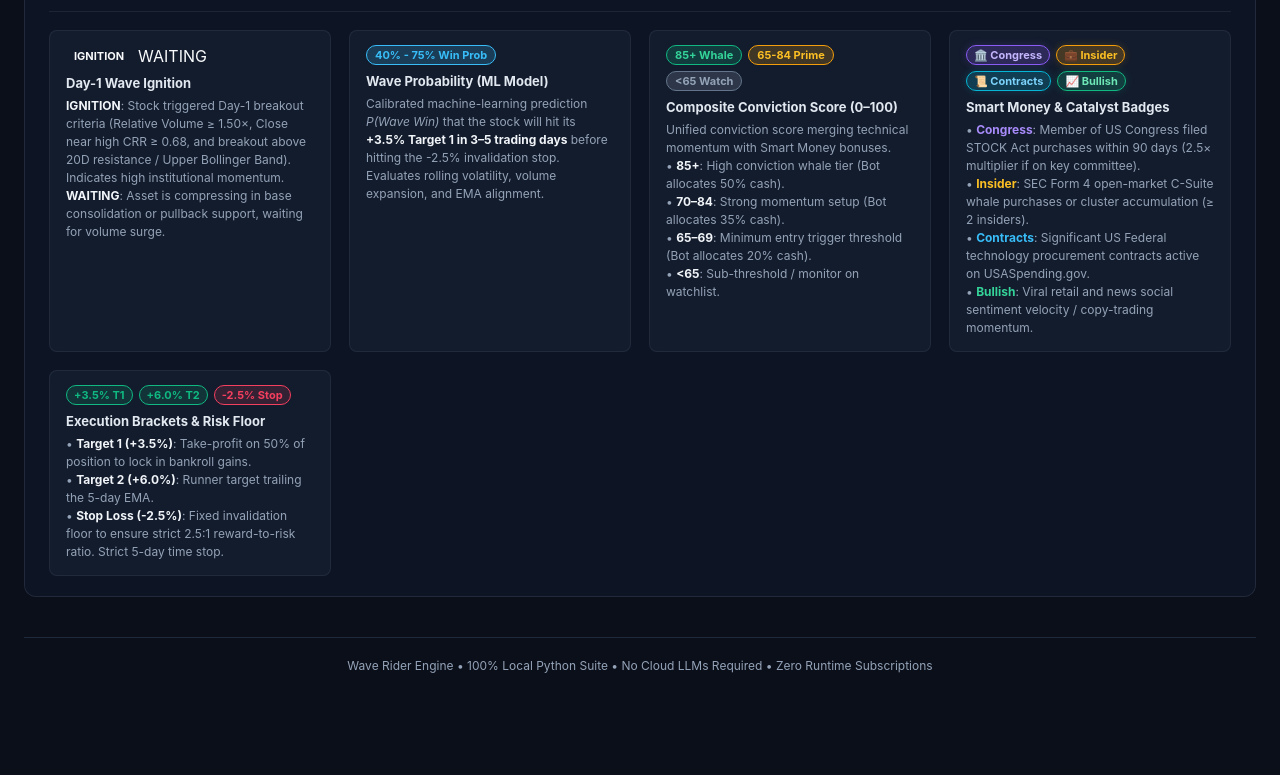
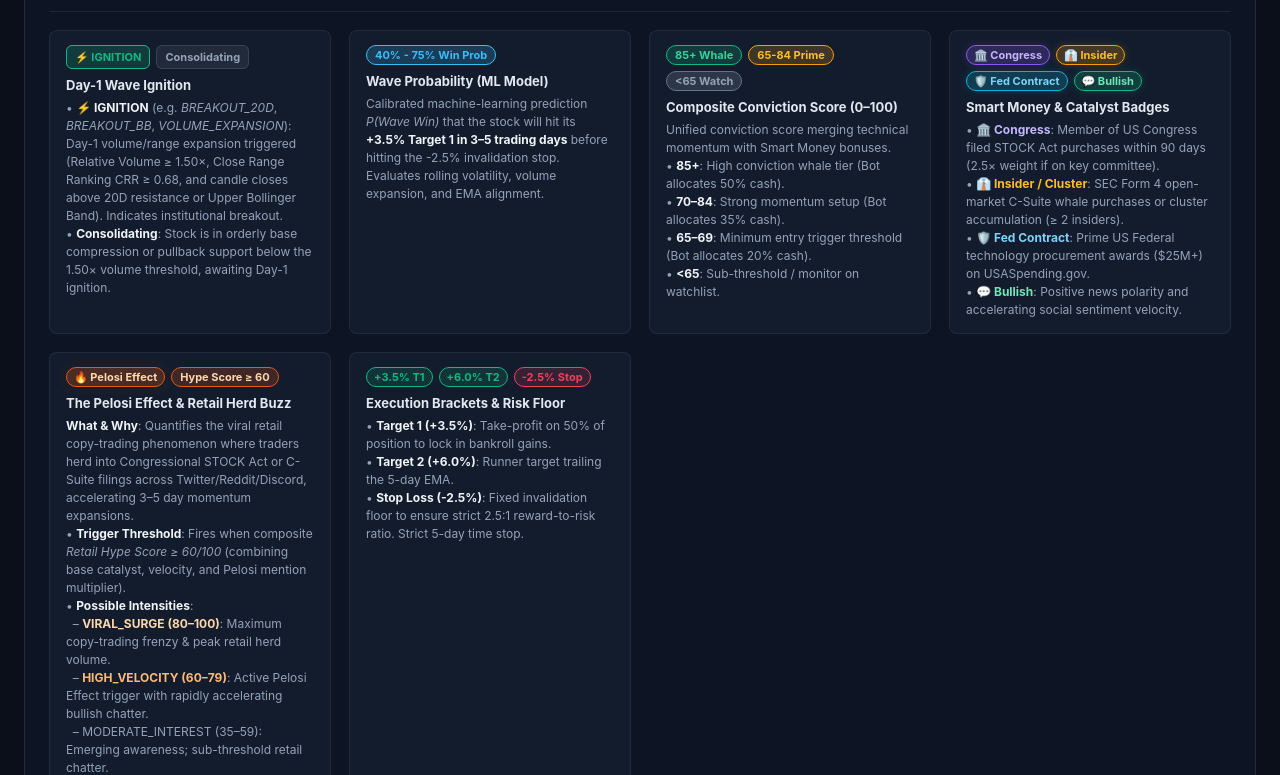
Before and after one commit to jonsan21g/predict-stock, a plain HTML site: page src/dashboard/templates/index.html in a window 1280 px wide. Shown: the part 528-1303 px from the top of the page. Before the commit the page ends 1225 px from the top, so only its background shows below. Drawn offline with nearby package versions, Linux system fonts and the light colour scheme; no server answers.

Commit message:
feat: add dedicated Pelosi Effect legend card and align Day-1 Ignition status to Consolidating

```diff
--- a/src/dashboard/static/style.css
+++ b/src/dashboard/static/style.css
@@ -264,6 +264,7 @@ body {
 .badge-ignition.idle {
   background: rgba(148, 163, 184, 0.1);
   color: var(--text-muted);
+  border: 1px solid rgba(148, 163, 184, 0.2);
 }
 
 .score-badge {
--- a/src/dashboard/templates/index.html
+++ b/src/dashboard/templates/index.html
@@ -5,7 +5,7 @@
   <meta name="viewport" content="width=device-width, initial-scale=1.0">
   <title>Wave Rider — Quantitative Momentum Engine</title>
   <script src="https://cdn.jsdelivr.net/npm/chart.js"></script>
-  <link rel="stylesheet" href="/static/style.css?v=4">
+  <link rel="stylesheet" href="/static/style.css?v=5">
 </head>
 <body>
   <div class="app-container">
@@ -109,13 +109,13 @@
           <!-- Item 1: Day-1 Ignition -->
           <div class="legend-item">
             <div class="legend-item-head">
-              <span class="badge badge-ignition">IGNITION</span>
-              <span class="badge badge-waiting">WAITING</span>
+              <span class="badge-ignition active">⚡ IGNITION</span>
+              <span class="badge-ignition idle">Consolidating</span>
             </div>
             <h4 class="legend-item-title">Day-1 Wave Ignition</h4>
             <p class="legend-item-desc">
-              <strong>IGNITION</strong>: Stock triggered Day-1 breakout criteria (Relative Volume &ge; 1.50&times;, Close near high CRR &ge; 0.68, and breakout above 20D resistance / Upper Bollinger Band). Indicates high institutional momentum.<br>
-              <strong>WAITING</strong>: Asset is compressing in base consolidation or pullback support, waiting for volume surge.
+              • <strong>⚡ IGNITION</strong> (e.g. <em>BREAKOUT_20D</em>, <em>BREAKOUT_BB</em>, <em>VOLUME_EXPANSION</em>): Day-1 volume/range expansion triggered (Relative Volume &ge; 1.50&times;, Close Range Ranking CRR &ge; 0.68, and candle closes above 20D resistance or Upper Bollinger Band). Indicates institutional breakout.<br>
+              • <strong>Consolidating</strong>: Stock is in orderly base compression or pullback support below the 1.50&times; volume threshold, awaiting Day-1 ignition.
             </p>
           </div>
 
@@ -150,21 +150,41 @@
           <!-- Item 4: Smart Money Badges -->
           <div class="legend-item">
             <div class="legend-item-head">
-              <span class="badge badge-congress">🏛️ Congress</span>
-              <span class="badge badge-insider">💼 Insider</span>
-              <span class="badge badge-contracts">📜 Contracts</span>
-              <span class="badge badge-sentiment-bullish">📈 Bullish</span>
+              <span class="badge-congress">🏛️ Congress</span>
+              <span class="badge-insider">👔 Insider</span>
+              <span class="badge-contracts">🛡️ Fed Contract</span>
+              <span class="badge-sentiment-bullish">💬 Bullish</span>
             </div>
             <h4 class="legend-item-title">Smart Money & Catalyst Badges</h4>
             <p class="legend-item-desc">
-              • <strong style="color:#a78bfa;">Congress</strong>: Member of US Congress filed STOCK Act purchases within 90 days (2.5&times; multiplier if on key committee).<br>
-              • <strong style="color:#fbbf24;">Insider</strong>: SEC Form 4 open-market C-Suite whale purchases or cluster accumulation (&ge; 2 insiders).<br>
-              • <strong style="color:#38bdf8;">Contracts</strong>: Significant US Federal technology procurement contracts active on USASpending.gov.<br>
-              • <strong style="color:#34d399;">Bullish</strong>: Viral retail and news social sentiment velocity / copy-trading momentum.
+              • <strong style="color:#c4b5fd;">🏛️ Congress</strong>: Member of US Congress filed STOCK Act purchases within 90 days (2.5&times; weight if on key committee).<br>
+              • <strong style="color:#fbbf24;">👔 Insider / Cluster</strong>: SEC Form 4 open-market C-Suite whale purchases or cluster accumulation (&ge; 2 insiders).<br>
+              • <strong style="color:#7dd3fc;">🛡️ Fed Contract</strong>: Prime US Federal technology procurement awards ($25M+) on USASpending.gov.<br>
+              • <strong style="color:#6ee7b7;">💬 Bullish</strong>: Positive news polarity and accelerating social sentiment velocity.
             </p>
           </div>
 
-          <!-- Item 5: Execution Brackets -->
+          <!-- Item 5: The Pelosi Effect & Viral Sentiment -->
+          <div class="legend-item">
+            <div class="legend-item-head">
+              <span class="badge-pelosi">🔥 Pelosi Effect</span>
+              <span class="legend-metric-pill" style="border-color:#ea580c; color:#fed7aa; background:rgba(234, 88, 12, 0.2);">Hype Score &ge; 60</span>
+            </div>
+            <h4 class="legend-item-title">The Pelosi Effect & Retail Herd Buzz</h4>
+            <p class="legend-item-desc">
+              <strong>What & Why</strong>: Quantifies the viral retail copy-trading phenomenon where traders herd into Congressional STOCK Act or C-Suite filings across Twitter/Reddit/Discord, accelerating 3–5 day momentum expansions.<br>
+              • <strong>Trigger Threshold</strong>: Fires when composite <em>Retail Hype Score &ge; 60/100</em> (combining base catalyst, velocity, and Pelosi mention multiplier).<br>
+              • <strong>Possible Intensities</strong>:<br>
+              &nbsp;&nbsp;– <span style="color:#fed7aa; font-weight:700;">VIRAL_SURGE (80–100)</span>: Maximum copy-trading frenzy & peak retail herd volume.<br>
+              &nbsp;&nbsp;– <span style="color:#fdba74; font-weight:700;">HIGH_VELOCITY (60–79)</span>: Active Pelosi Effect trigger with rapidly accelerating bullish chatter.<br>
+              &nbsp;&nbsp;– <span style="color:#94a3b8;">MODERATE_INTEREST (35–59)</span>: Emerging awareness; sub-threshold retail chatter.<br>
+              &nbsp;&nbsp;– <span style="color:#64748b;">QUIET / DORMANT (&lt;35)</span>: Inactive / no significant politician copy-trading buzz.<br>
+              • <strong>Primary Catalysts</strong>: <em>Pelosi Congressional Copytrade</em> (+20 bonus), <em>Capitol Hill Disclosure</em>, <em>C-Suite Insider Accumulation</em>, or <em>Retail Herd Copytrade</em>.<br>
+              • <strong>Lifecycle Stages</strong>: <em>Dormant &rarr; Emerging Awareness &rarr; Ignition Acceleration &rarr; Peak Herd Expansion</em>.
+            </p>
+          </div>
+
+          <!-- Item 6: Execution Brackets -->
           <div class="legend-item">
             <div class="legend-item-head">
               <span class="legend-pill target-pill">+3.5% T1</span>
@@ -514,6 +534,6 @@
     </footer>
   </div>
 
-  <script src="/static/app.js?v=4"></script>
+  <script src="/static/app.js?v=5"></script>
 </body>
 </html>
```
Also changed, not shown: 2 other files.
